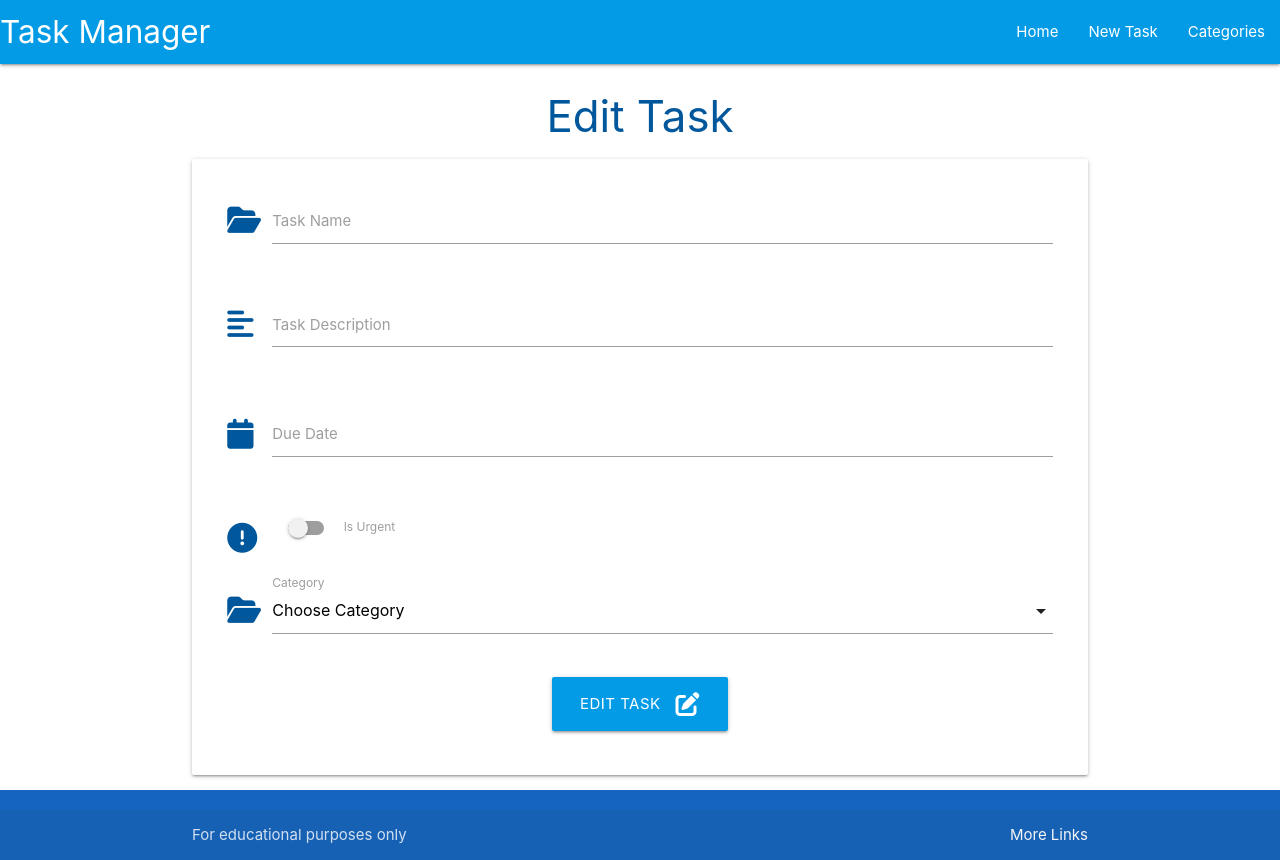
After one commit to jeremyhsimons/Task-manager-walkthrough, a Flask app: template taskmanager/templates/edit_task.html in a window 1280 px wide. The commit adds this page. Run offline with Flask 3, Linux system fonts and the light colour scheme; the template is opened without the code that fills it, so the values that code supplies are empty.

Commit message:
Add update function for the tasks db and frontend

```diff
--- /dev/null
+++ b/taskmanager/templates/edit_task.html
@@ -0,0 +1,81 @@
+{% extends "base.html" %}
+{% block content %}
+
+<h3 class="light-blue-text text-darken-4 center-align">Edit Task</h3>
+
+<div class="row card-panel grey-lighten-5">
+    <form class="col s12" method = "POST" action="{{ url_for('edit_task', task_id=task.id) }}">
+        <!--task_name-->
+        <div class="row">
+            <div class="input-field col s12">
+                <i class="fas fa-folder-open prefix light-blue-text text-darken-4"></i>
+                <input name="task_name" id="task_name" value= "{{ task.task_name }}" type="text" class="validate" minlength="5" maxlength="35" required>
+                <label for="task_name">Task Name</label>
+            </div>
+        </div>
+        <!--task_description-->
+        <div class="row">
+            <div class="input-field col s12">
+                <i class="fas fa-align-left prefix light-blue-text text-darken-4"></i>
+                <textarea name="task_description" id="task_description" type="text"
+                class="materialize-textarea validate" minlength="5" maxlength="50" required>
+                {{- task.task_description -}}
+                </textarea>
+                <label for="task_description">Task Description</label>
+            </div>
+        </div>
+        <!--due_date-->
+        <div class="row">
+            <div class="input-field col s12">
+                <i class="fas fa-calendar prefix light-blue-text text-darken-4"></i>
+                <input name="due_date" id="due_date" value= "{{ task.due_date.strftime('%d %B, %Y') }}" type="text" class="datepicker validate" required>
+                <label for="due_date">Due Date</label>
+            </div>
+        </div>
+        <!--is_urgent-->
+        <div class="row">
+            <div class="input-field col s12">
+                <div class="switch">
+                    <i class="fas fa-exclamation-circle prefix light-blue-text text-darken-4"></i>
+                    <label for="is_urgent">
+                        {% if task.is_urgent == True %}
+                            <input id="is_urgent" name="is_urgent" type="checkbox" checked>
+                        {% else %}
+                            <input id="is_urgent" name="is_urgent" type="checkbox">
+                        {% endif %}
+                        <span class="lever"></span>
+                        Is Urgent
+                    </label>
+                </div>
+            </div>
+        </div>
+        <!--category_id-->
+        <div class="row">
+            <div class="input-field col s12">
+                <i class="fas fa-folder-open prefix light-blue-text text-darken-4"></i>
+                <select id="category_id" name="category_id" class="validate" required>
+                    <option value="" disabled>Choose Category</option>
+                    {% for category in categories %}
+                        {% if category == task.category %}
+                            <option value="{{ category.id }}" selected>{{ category.category_name }}</option>
+                        {% else %}
+                            <option value="{{ category.id }}">{{ category.category_name }}</option>
+                        {% endif %}
+                    {% endfor %}
+                </select>
+                <label for="category_id">Category</label>
+            </div>
+        </div>
+
+        <!--submit button-->
+        <div class="row">
+            <div class="col s12 center-align">
+                <button type="submit" class="btn-large light-blue darken-1">
+                    Edit task <i class="fas fa-edit right"></i>
+                </button>
+            </div>
+        </div>
+    </form>
+</div>
+
+{% endblock %}
--- a/taskmanager/templates/tasks.html
+++ b/taskmanager/templates/tasks.html
@@ -23,7 +23,11 @@
       </div>
       <div class="collapsible-body">
         <strong>{{ task.category }}</strong>
-        <p>{{ task.description }}</p>
+        <p>{{ task.task_description }}</p>
+        <p>
+          <a href="{{ url_for('edit_task', task_id=task.id) }}" class="btn green accent-4">Edit</a>
+          <a href="" class="btn red">Delete</a>
+        </p>
       </div>
     </li>
     {% endfor %}
```
Also changed, not shown: taskmanager/routes.py (+15 -0 lines).
